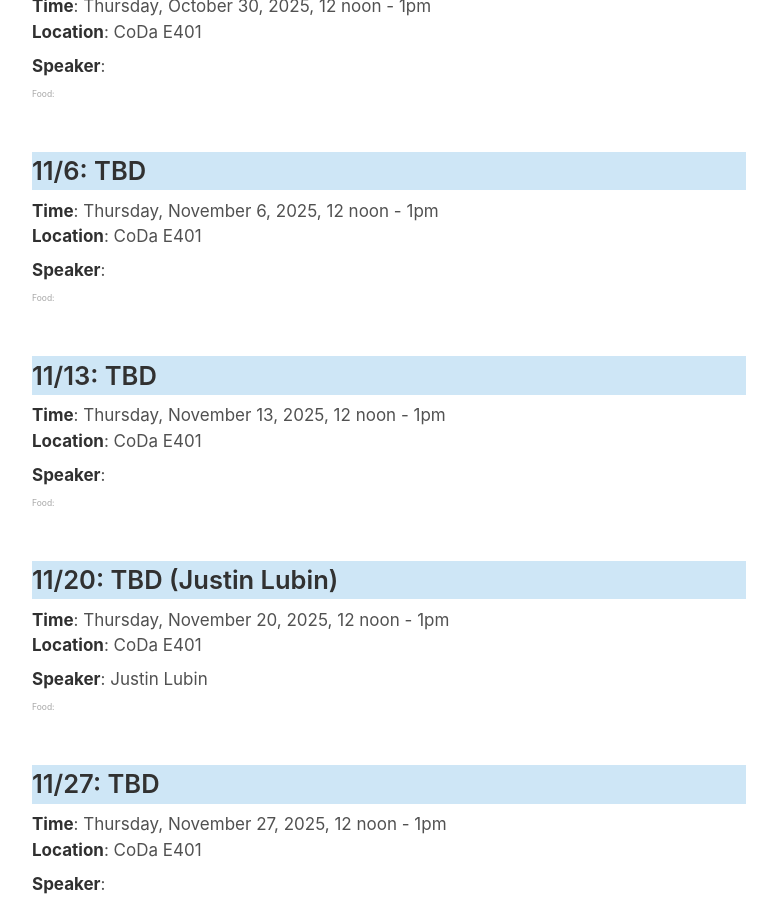
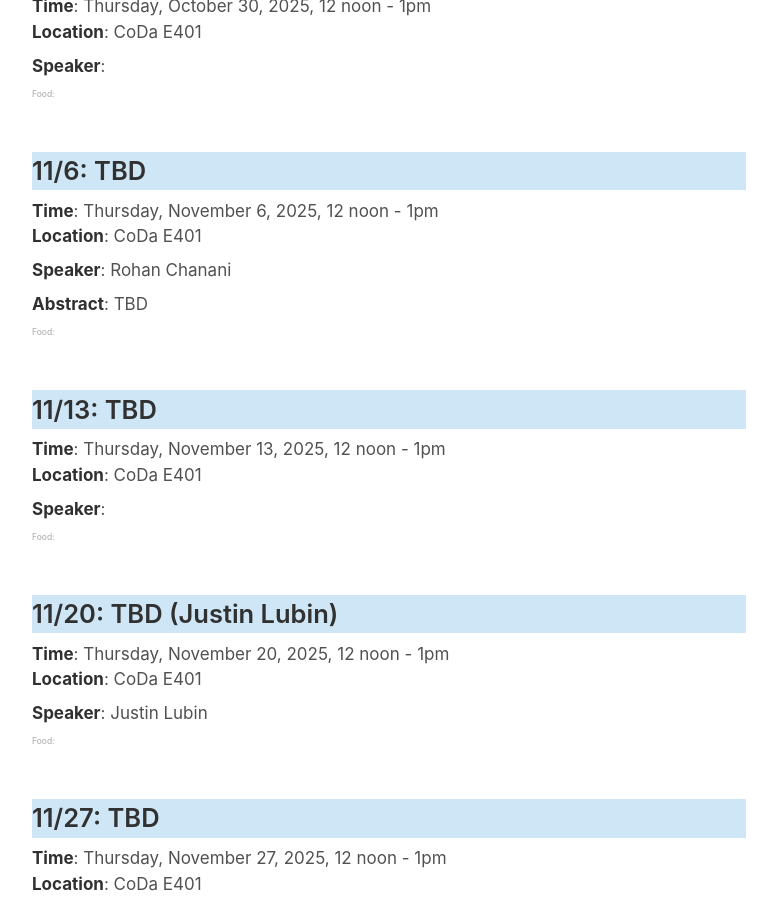
Before and after one commit to software-research-lunch/software-research-lunch.github.io, a Jekyll site: the page built from index.html, in a window 1280 px wide and 900 px high, scrolled down 2472 px. Shown: the whole window, without its empty margins (251-1028 px from the left). Built offline with Jekyll 4.4.1, drawn with Linux system fonts in a browser that asks for light colours.

Commit message:
_data: add rohan to the schedule

```diff
--- a/_data/schedule.yml
+++ b/_data/schedule.yml
@@ -102,10 +102,10 @@ to 7878.03× and 439.38× respectively. For larger benchmarks
       speaker: ""
       bio: ""
     - date: "2025-11-6"
-      abstract: ""
-      title: ""
-      speaker: ""
-      bio: ""
+      abstract: "TBD"
+      title: "TBD"
+      speaker: "Rohan Chanani"
+      bio: "TBD"
     - date: "2025-11-13"
       abstract: ""
       title: ""
```
